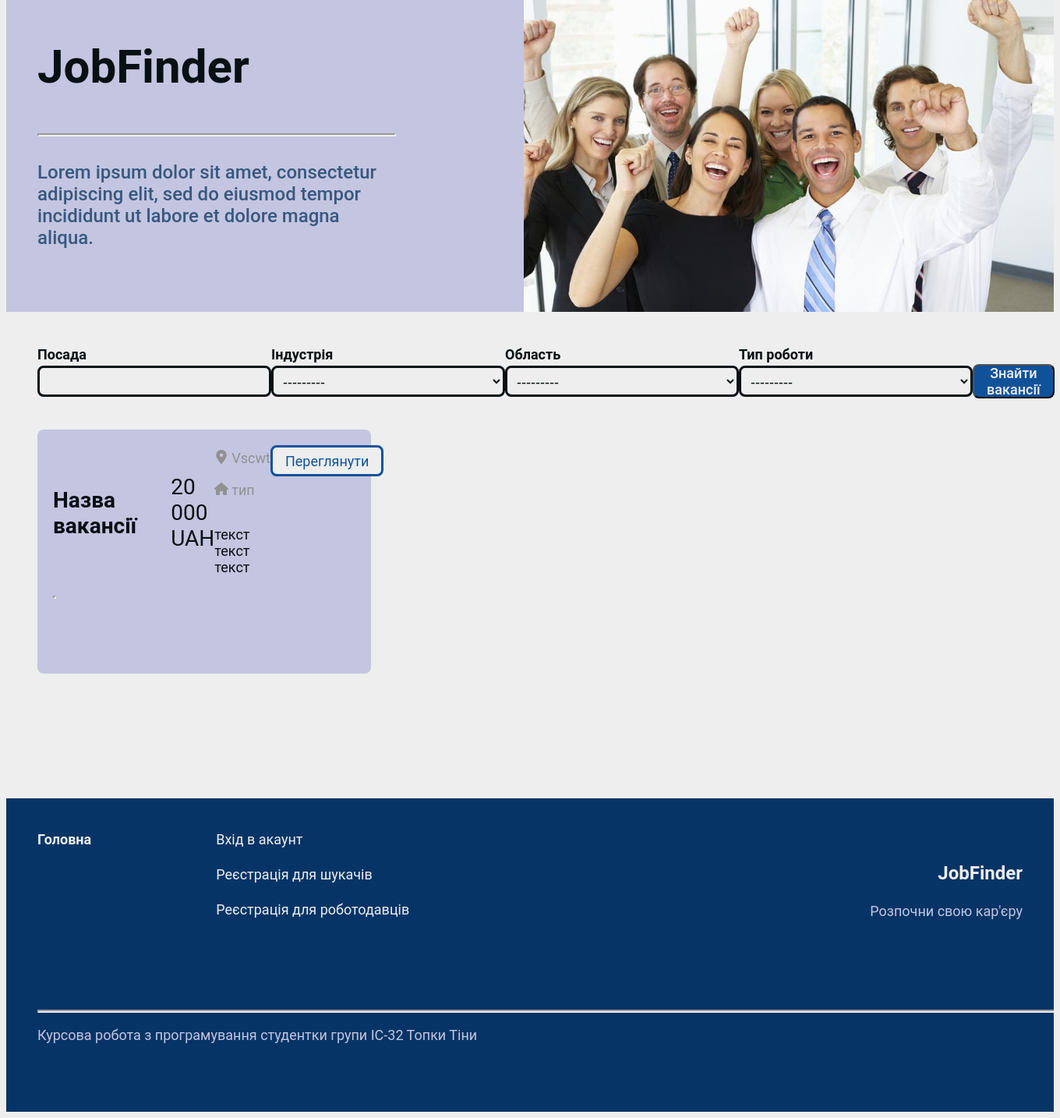
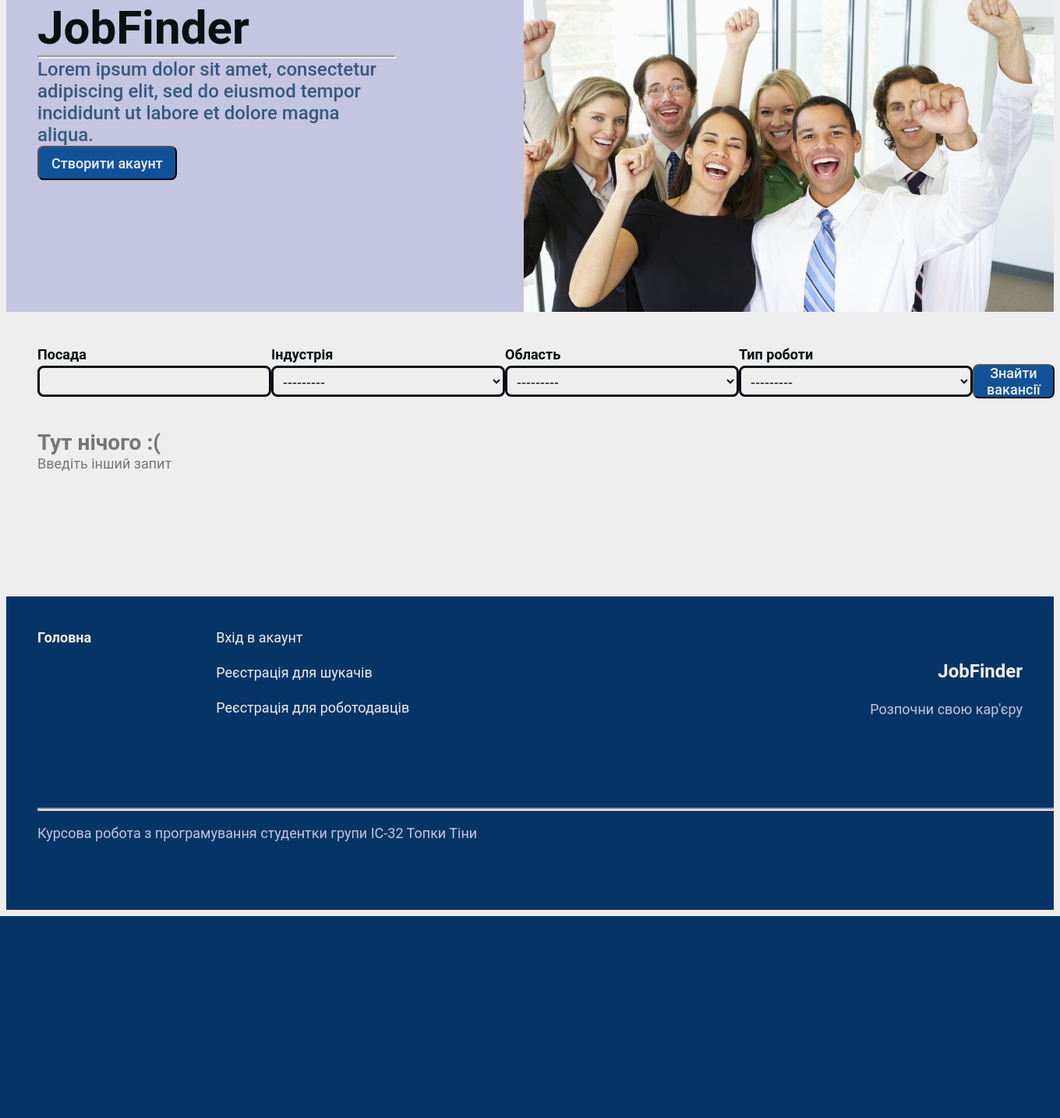
Before and after one commit to anonjustchillin/job_search_website, a Django app: page / in a window 1360 px wide. Shown: the part 108-1542 px from the top of the page at 78% size. After the commit the page ends 1283 px from the top, so only its background shows below. Run offline with Django 4.2, Linux system fonts and the light colour scheme; data comes from the database, SQL or seed files in the repository; both versions use the stored data as it was after the commit; parts of the project's set-up code (start-up, migrations or seed data) failed here and were passed over.

Commit message:
new designs in: manage-jobs, all-applicants, applied-jobs and intro in home

```diff
--- a/djangodb/djangodb/settings.py
+++ b/djangodb/djangodb/settings.py
@@ -132,7 +132,7 @@
 # Static files (CSS, JavaScript, Images)
 # https://docs.djangoproject.com/en/4.2/howto/static-files/
 
-STATIC_URL = '/static/'
+STATIC_URL = 'static/'
 STATIC_ROOT = os.path.join(BASE_DIR, 'static')
 
 STATICFILES_DIRS = [
--- a/djangodb/job/views.py
+++ b/djangodb/job/views.py
@@ -83,9 +83,9 @@
 
 
 def all_applicants(request, pk):
-    jobs = Job.objects.get(pk=pk)
-    applicants = jobs.applyjob_set.all()
-    context = {'jobs': jobs, 'applicants': applicants}
+    job = Job.objects.get(pk=pk)
+    applicants = job.applyjob_set.all()
+    context = {'job': job, 'applicants': applicants}
     return render(request, 'all_applicants.html', context)
 
 
--- a/djangodb/static/style.css
+++ b/djangodb/static/style.css
@@ -489,7 +489,7 @@
 
 /* vacancy card */
 
-.card {
+.my-card {
     display: flex;
     width: 388px;
     height: 273px;
@@ -498,7 +498,7 @@
     padding: 20px;
 }
 
-.card div: last-of-type{
+.my-card div: last-of-type{
     margin-top: auto;
 }
 
--- a/djangodb/templates/base_header.html
+++ b/djangodb/templates/base_header.html
@@ -4,7 +4,7 @@
         <div class="nav">
             <div class="linksL">
                <a class="h6 medium" href="{% url 'dashboard' %}">Пошук вакансій</a>
-                <a class="h6 medium" href="{% url 'job-listing' %}">Збережені вакансії</a>
+                <a class="h6 medium" href="{% url 'applied-jobs' %}">Збережені вакансії</a>
             </div>
             <h3 class="header-title h3 bold" style = "color: #EEEEEE;">JobFinder</h3>
             <div class="linksR">
@@ -17,12 +17,11 @@
         <div class="nav">
             <div class="linksL">
                 <a class="h6 medium" href="{% url 'dashboard' %}">Пошук вакансій</a>
-                <a class="h6 medium" href="{% url 'job-listing' %}">Керування вакансіями</a>
+                <a class="h6 medium" href="{% url 'manage-jobs' %}">Керування вакансіями</a>
             </div>
 
             <h3 class="header-title h3 bold" style = "color: #EEEEEE;">JobFinder</h3>
             <div class="linksR">
-               <a class="h6 medium" href="{% url 'job-listing' %}" style="float:right;">Огляд кандидатів</a>
                 <a class="h6 medium" href="#" style="float:right;">Профіль</a>
             </div>
 
--- a/djangodb/templates/website/home.html
+++ b/djangodb/templates/website/home.html
@@ -17,9 +17,10 @@
 {% block content %}
     <div id="introHome">
         <div id="introText">
-            <h2 class="h2 bold">JobFinder</h2>
+            <h2 class="h2 bold" style="margin: 0px;">JobFinder</h2>
             <hr class="line" style="width: auto; color: #37597F; margin: 0;">
-            <h5 class="h5 medium" style="color: #37597F; margin-top: 32px;">Lorem ipsum dolor sit amet, consectetur adipiscing elit, sed do eiusmod tempor incididunt ut labore et dolore magna aliqua.</h5>
+            <h5 class="h5 medium" style="color: #37597F; margin: 0px;">Lorem ipsum dolor sit amet, consectetur adipiscing elit, sed do eiusmod tempor incididunt ut labore et dolore magna aliqua.</h5>
+            <a class="bnt-a" href="{% url 'register-applicant' %}"><button class="button">Створити акаунт</button></a>
         </div>
         <div id="introImg">
             <img src="{% static 'office_people.jpg' %}" style="width: 720px; height: 400px; float: right;">
--- a/djangodb/templates/website/job_listing.html
+++ b/djangodb/templates/website/job_listing.html
@@ -1,3 +1,5 @@
+{% load static %}
+
 <section id="searchSection">
         <form id="searchInputs" method="GET">
             <div>
@@ -30,89 +32,55 @@
             </div>
             <button type="submit" class="button" style="margin-top: 23px;">Знайти вакансії</button>
         </form>
+            {% if jobs %}
+            {% for job in jobs %}
+        <div class="container" style="gap: 24px;">
 
-        <div class="container">
-
-            <div class="card">
-
-                <div class="card-title-line">
+            <div class="my-card">
                     <div class="card-title">
-                        <h4 class="h4 bold">Назва вакансії</h4>
-                        <h4 class="h4 regular">20 000 UAH</h4>
+                        <h4 class="h4 bold" style="margin: 0;">{{job.title}}</h4>
+                        <h4 class="h4 regular" style="margin: 0;">{{job.salary}} UAH</h4>
                     </div>
-                    <hr class="line">
-                </div>
+                        <hr class="line" style="margin: 20px 0px 12px; color: #37597F">
 
                 <div class="card-info">
                     <div class="card-icons">
                         <span class="align-content">
                             <span class="icon">
                                 <svg xmlns="http://www.w3.org/2000/svg" class="icon" aria-hidden="true" focusable="false" viewBox="0 0 384 512">
-                                <path fill="#919191" d="M215.7 499.2C267 435 384 279.4 384 192C384 86 298 0 192 0S0 86 0 192c0 87.4 117 243 168.3 307.2c12.3 15.3 35.1 15.3 47.4 0zM192 128a64 64 0 1 1 0 128 64 64 0 1 1 0-128z"/></svg>
+                                <path fill="#37597F" d="M215.7 499.2C267 435 384 279.4 384 192C384 86 298 0 192 0S0 86 0 192c0 87.4 117 243 168.3 307.2c12.3 15.3 35.1 15.3 47.4 0zM192 128a64 64 0 1 1 0 128 64 64 0 1 1 0-128z"/></svg>
                             </span>
-                            <span class="pIcon text">Vscwt</span>
+                            <span class="pIcon text" style="color: #37597F">{{job.location}}</span>
                         </span>
 
                         <span class="align-content">
                             <span class="icon">
                                 <svg xmlns="http://www.w3.org/2000/svg" class="icon" aria-hidden="true" focusable="false" viewBox="0 0 576 512">
-                                <path fill="#919191" d="M575.8 255.5c0 18-15 32.1-32 32.1h-32l.7 160.2c0 2.7-.2 5.4-.5 8.1V472c0 22.1-17.9 40-40 40H456c-1.1 0-2.2 0-3.3-.1c-1.4 .1-2.8 .1-4.2 .1H416 392c-22.1 0-40-17.9-40-40V448 384c0-17.7-14.3-32-32-32H256c-17.7 0-32 14.3-32 32v64 24c0 22.1-17.9 40-40 40H160 128.1c-1.5 0-3-.1-4.5-.2c-1.2 .1-2.4 .2-3.6 .2H104c-22.1 0-40-17.9-40-40V360c0-.9 0-1.9 .1-2.8V287.6H32c-18 0-32-14-32-32.1c0-9 3-17 10-24L266.4 8c7-7 15-8 22-8s15 2 21 7L564.8 231.5c8 7 12 15 11 24z"/></svg>
+                                <path fill="#37597F" d="M575.8 255.5c0 18-15 32.1-32 32.1h-32l.7 160.2c0 2.7-.2 5.4-.5 8.1V472c0 22.1-17.9 40-40 40H456c-1.1 0-2.2 0-3.3-.1c-1.4 .1-2.8 .1-4.2 .1H416 392c-22.1 0-40-17.9-40-40V448 384c0-17.7-14.3-32-32-32H256c-17.7 0-32 14.3-32 32v64 24c0 22.1-17.9 40-40 40H160 128.1c-1.5 0-3-.1-4.5-.2c-1.2 .1-2.4 .2-3.6 .2H104c-22.1 0-40-17.9-40-40V360c0-.9 0-1.9 .1-2.8V287.6H32c-18 0-32-14-32-32.1c0-9 3-17 10-24L266.4 8c7-7 15-8 22-8s15 2 21 7L564.8 231.5c8 7 12 15 11 24z"/></svg>
                             </span>
-                            <span class="pIcon text">тип</span>
+                            <span class="pIcon text" style="color: #37597F">{{job.type}}</span>
                         </span>
                     </div>
 
                 <div>
-                    <p class="p1 regular">текст текст текст</p>
+                    <p class="p1 regular" style="color: #37597F">{{job.reqs}}</p>
                 </div>
                 </div>
 
-                <div>
-                    <a href="#" style="bnt-a"><button role="link" class="button-outline">Переглянути</button></a>
+                <div style="margin-top: auto;">
+                    <a href="{% url 'job-details' job.pk %}" class="bnt-a"><button role="link" class="button-outline">Переглянути</button></a>
                 </div>
 
             </div>
-            <!--
-            {% if jobs %}
-            {% for job in jobs %}
-            <div class="card">
-                <div>
-                    <h4 class="h4 bold" style="margin-top: 0px; margin-bottom: 8px;">{{job.title}}</h4>
-                    <hr class="line" style="margin-bottom: 12px;">
-                </div>
-                <div>
-                    <span class="align-content">
-                    <span class="icon">
-                        <svg xmlns="http://www.w3.org/2000/svg" class="icon" aria-hidden="true" focusable="false" viewBox="0 0 384 512">
-                            <path fill="#919191" d="M215.7 499.2C267 435 384 279.4 384 192C384 86 298 0 192 0S0 86 0 192c0 87.4 117 243 168.3 307.2c12.3 15.3 35.1 15.3 47.4 0zM192 128a64 64 0 1 1 0 128 64 64 0 1 1 0-128z"/></svg>
-                    </span>
-                    <span class="pIcon text">
-                        {{job.location}}
-                    </span>
-                </span>
-
-                <span class="align-content">
-                    <span class="icon">
-                        <svg xmlns="http://www.w3.org/2000/svg" class="icon" aria-hidden="true" focusable="false" viewBox="0 0 576 512">
-                    <path fill="#919191" d="M575.8 255.5c0 18-15 32.1-32 32.1h-32l.7 160.2c0 2.7-.2 5.4-.5 8.1V472c0 22.1-17.9 40-40 40H456c-1.1 0-2.2 0-3.3-.1c-1.4 .1-2.8 .1-4.2 .1H416 392c-22.1 0-40-17.9-40-40V448 384c0-17.7-14.3-32-32-32H256c-17.7 0-32 14.3-32 32v64 24c0 22.1-17.9 40-40 40H160 128.1c-1.5 0-3-.1-4.5-.2c-1.2 .1-2.4 .2-3.6 .2H104c-22.1 0-40-17.9-40-40V360c0-.9 0-1.9 .1-2.8V287.6H32c-18 0-32-14-32-32.1c0-9 3-17 10-24L266.4 8c7-7 15-8 22-8s15 2 21 7L564.8 231.5c8 7 12 15 11 24z"/></svg>
-                    </span>
-                    <span class="pIcon text">
-                        {{job.type}}
-                    </span>
-                </span>
-                </div>
-                <div>
-                    <p class="p1 regular" style="margin-top: 8px; margin-bottom: 28px;">{{job.reqs}}</p>
-                </div>
-
-                <div>
-                    <a href="{% url 'job-details' job.pk %}" style="bnt-a"><button role="link" class="button-outline" style="display:flex;">Переглянути</button></a>
-                </div>
-
-            </div>
-            {% endfor %}
-            {% endif %}-->
 
         </div>
+        {% endfor %}
+        {% else %}
+    <div class="no-results">
+        <h4 class="h4 bold" style="color: #767676; margin: 0;">Тут нічого :(</h4>
+        <p class="p1 regular" style="color: #767676; margin: 0;">Введіть інший запит</p>
+    </div>
+
+        {% endif %}
 
     </section>
```
Also changed, not shown: djangodb/templates/base_footer.html (+3 -4 lines), djangodb/templates/job/all_applicants.html (+17 -12 lines), djangodb/templates/job/applied_job.html (+10 -13 lines), djangodb/templates/job/manage_jobs.html (+20 -18 lines), djangodb/company/migrations/0002_remove_company_est_data.py (added), djangodb/db.sqlite3, djangodb/job/migrations/0005_remove_applyjob_status_alter_job_type.py (added), djangodb/resume/migrations/0003_remove_resume_job_title.py (added), 2 other files.
